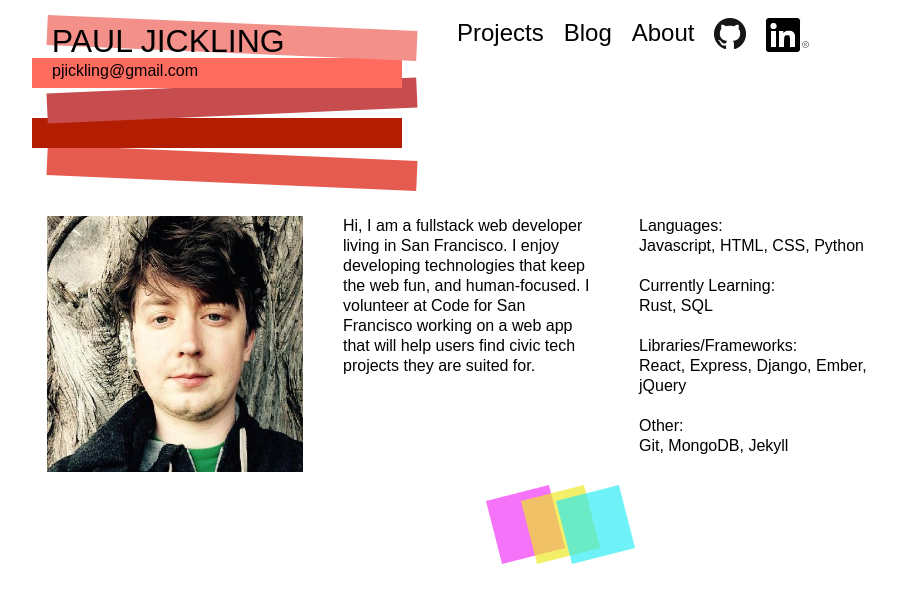
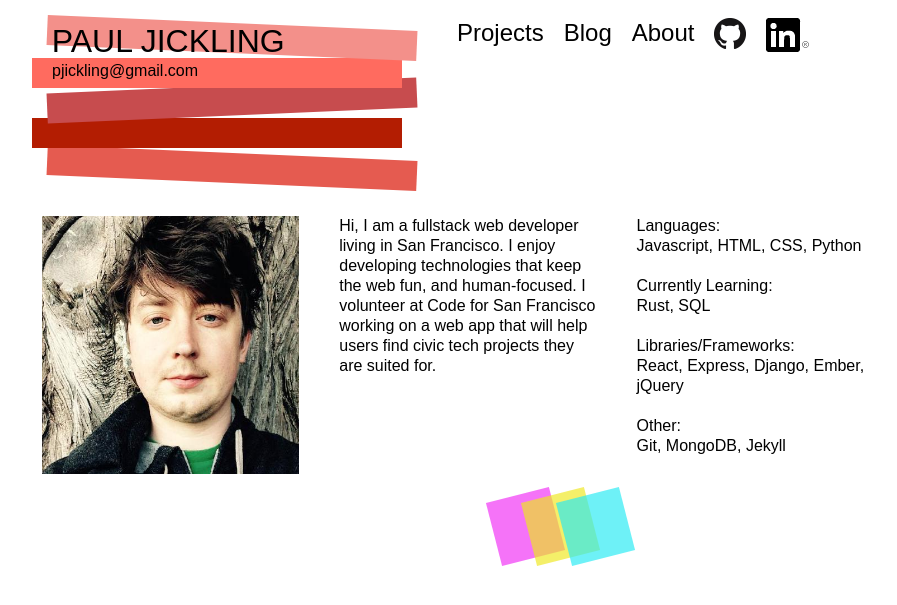
Before and after one commit to pauljickling/pauljickling.github.io, a Jekyll site: the page built from about.md, in a window 1280 px wide. Shown: the top 605 px of the page, without its empty margins (21-918 px from the left). Built offline with Jekyll 4.4.1, drawn with Linux system fonts in a browser that asks for light colours; some web fonts are replaced.

Commit message:
Minor layout adjustments

```diff
--- a/assets/main.css
+++ b/assets/main.css
@@ -73,6 +73,16 @@ ul.post-list {
 
 /* Navigation */
 
+nav {
+  display: flex;
+  list-style: none;
+}
+
+li.nav {
+  padding: 5px;
+  font-size: 18px;
+}
+
 a.nav {
   text-decoration: none;
   color: black;
@@ -84,16 +94,6 @@ a.nav:hover {
 
 a.nav:active {
   border-bottom: 5px solid #b31d02;
-}
-
-nav {
-  display: flex;
-  list-style: none;
-}
-
-li.nav {
-  padding: 5px;
-  font-size: 18px;
 }
 
 /* Projects */
@@ -158,6 +158,10 @@ li.posts {
 
 div.side-panel {
   display: none;
+}
+
+article.post {
+  margin-left: 5px;
 }
 
 /* About */
@@ -315,6 +319,7 @@ span#email {
     padding: 10px;
     font-size: 24px;
   }
+
   li#external {
     flex-direction: row-reverse;
   }
@@ -333,4 +338,7 @@ span#email {
   div.side-panel {
     display: block;
   }
+  article.post {
+    margin-left: -5px;
+  }
 }
```
